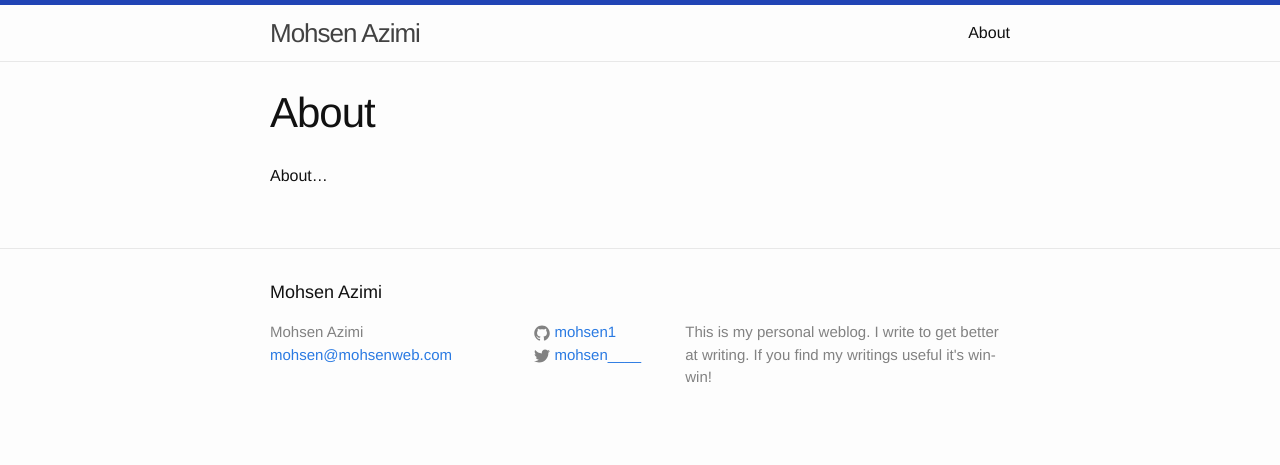
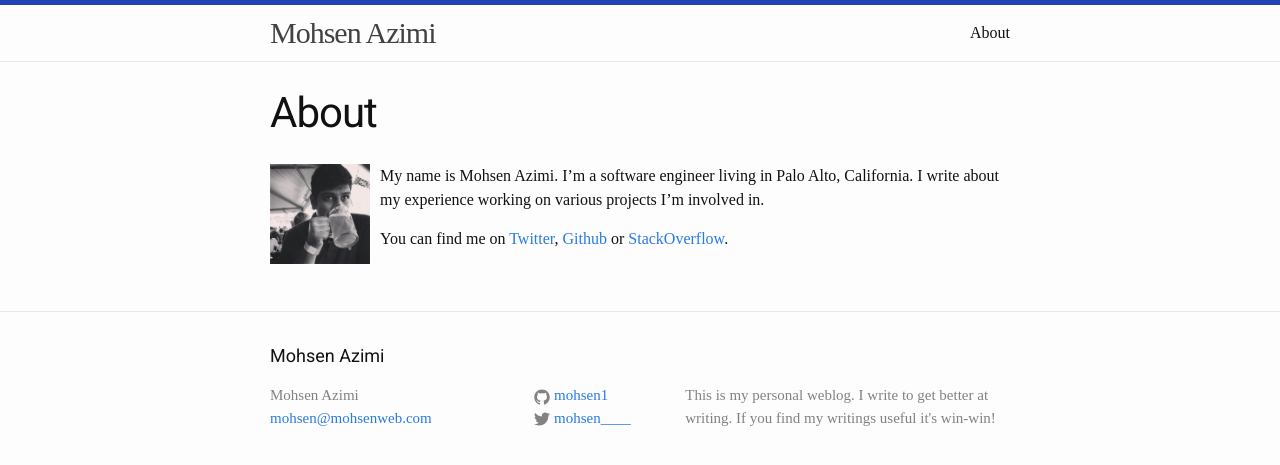
Before and after one commit to mohsen1/mohsen1.github.io, a Jekyll site: the page built from about.md, in a window 1280 px wide. Shown: the top 465 px of the page. Built offline with Jekyll 4.4.1, drawn with Linux system fonts in a browser that asks for light colours; some web fonts are replaced.

Commit message:
About page

```diff
--- a/_includes/head.html
+++ b/_includes/head.html
@@ -8,4 +8,5 @@
 
     <link rel="stylesheet" href="{{ "/css/main.css" | prepend: site.baseurl }}">
     <link rel="canonical" href="{{ page.url | replace:'index.html','' | prepend: site.baseurl | prepend: site.url }}">
+    <link href='http://fonts.googleapis.com/css?family=Droid+Serif|Roboto|Shadows+Into+Light+Two' rel='stylesheet' type='text/css'>
 </head>
--- a/_posts/2014-12-18-npm-start.markdown
+++ b/_posts/2014-12-18-npm-start.markdown
@@ -36,7 +36,7 @@ npm install --save-dev bower grunt-cli
 
 Now, using npm scripts fields we can define `start` script to trigger `npm install`, `bower install` and then `grunt serve`.
 
-{% highlight json %}
+{% highlight javascript %}
 "scripts": {
   "start": "npm install; ./node_modules/bower/bin/bower install; grunt; ./node_modules/grunt-cli/bin/grunt serve"
 }
@@ -52,7 +52,7 @@ We will need to use programmatic interfaces of npm, Bower and Grunt in our JavaS
 
 For installing Node modules, we can use `prestart` script. npm always calls `prestart` before calling `start` script. It's a good opportunity to install node dependencies there.
 
-{% highlight json %}
+{% highlight javascript %}
 "scripts": {
     "prestart": "npm install",
     "start": "node start.js"
--- a/_sass/_base.scss
+++ b/_sass/_base.scss
@@ -1,3 +1,5 @@
+@import "pages";
+
 /**
  * Reset some basic elements
  */
@@ -14,7 +16,7 @@ dl, dd, ol, ul, figure {
  * Basic styling
  */
 body {
-    font-family: $base-font-family;
+    font-family: 'Droid Serif', serif;
     font-size: $base-font-size;
     line-height: $base-line-height;
     font-weight: 300;
@@ -35,7 +37,9 @@ ul, ol, dl, figure,
     margin-bottom: $spacing-unit / 2;
 }
 
-
+h1, h2, h3, h4, h5, h6 {
+    font-family: 'Roboto', sans-serif;
+}
 
 /**
  * Images
--- a/_sass/_layout.scss
+++ b/_sass/_layout.scss
@@ -16,6 +16,13 @@
     letter-spacing: -1px;
     margin-bottom: 0;
     float: left;
+
+    font-family: 'Shadows Into Light Two', cursive;
+    font-size: 30px;
+
+    &,&:hover {
+        text-decoration: none;
+    }
 
     &,
     &:visited {
--- /dev/null
+++ b/_sass/_pages.scss
@@ -0,0 +1,5 @@
+.avatar {
+    padding-right: 10px;
+    float: left;
+    img { max-width: 100px; }
+}
--- a/about.md
+++ b/about.md
@@ -4,4 +4,10 @@ title: About
 permalink: /about/
 ---
 
-About...
+<div class="avatar">
+    <img src="/assets/images/avatar.jpg">
+</div>
+
+My name is Mohsen Azimi. I'm a software engineer living in Palo Alto, California. I write about my experience working on various projects I'm involved in.
+
+You can find me on [Twitter](https://twitter.com/mohsen____), [Github](https://github.com/mohsen1) or [StackOverflow](http://stackoverflow.com/users/650722/mohsen).
```
Also changed, not shown: assets/images/avatar.jpg (added), 1 other file.
